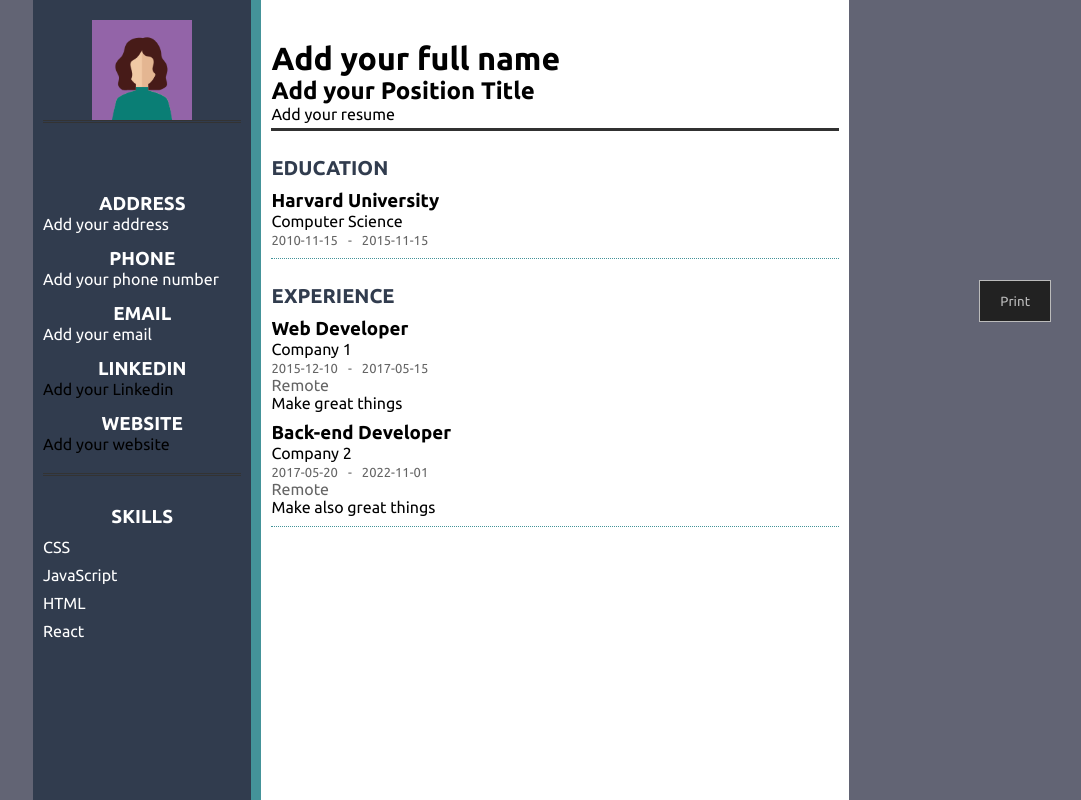
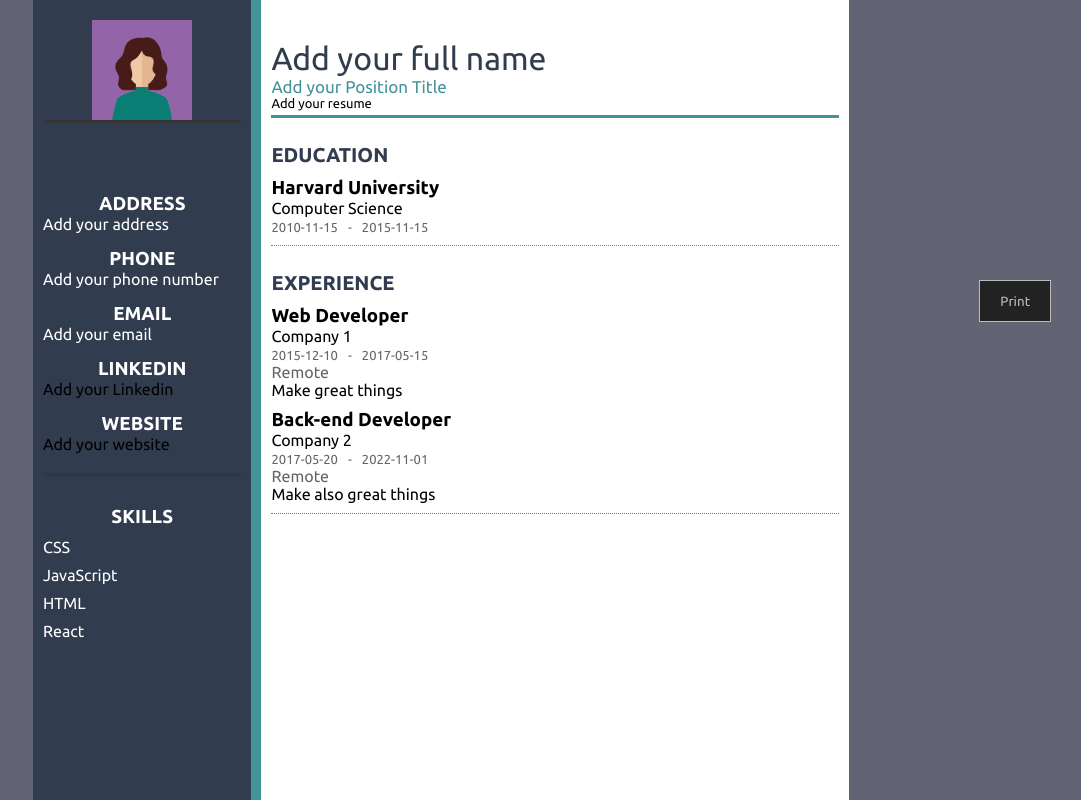
Before and after one commit to Luise8/The-Odin-Project-Projects, a React (Create React App) app in the folder full-stack-javascript/javascript/cv-project/: page / in a window 1280 px wide. Shown: the top 800 px of the page, without its empty margins (199-1280 px from the left). Built offline with nearby package versions, Linux system fonts and the light colour scheme.

Commit message:
Change to apply style selected
Change font and colors.

```diff
--- a/full-stack-javascript/javascript/cv-project/src/components/MainInformation.js
+++ b/full-stack-javascript/javascript/cv-project/src/components/MainInformation.js
@@ -129,7 +129,7 @@ class MainInformation extends Component {
         <div className="container-main-information">
           <div>
             <h1>{itemOverview[0].text}</h1>
-            <h2>{itemOverview[1].text}</h2>
+            <h3>{itemOverview[1].text}</h3>
             <p>{itemOverview[2].text}</p>
           </div>
           <div className="container-btn-main-inf">
--- a/full-stack-javascript/javascript/cv-project/src/styles/MainInformation.css
+++ b/full-stack-javascript/javascript/cv-project/src/styles/MainInformation.css
@@ -1,7 +1,7 @@
 .container-main-information {
   display: flex;
   gap: 14px;
-  border-bottom: 3px solid rgb(49, 49, 49);
+  border-bottom: 3px solid var(--borders);
   padding-bottom: 5px;
   position: relative;
 }
@@ -16,3 +16,21 @@
   top: 0;
   right: 5px;
 }
+
+.container-main-information h1 {
+  font-size: var(--first-title-font-size);
+  font-weight: var(--right-main-first-title-font-weight);
+  color: var(--right-main-first-title-color);
+}
+
+.container-main-information h3 {
+  font-size: var(--title-third-font-size);
+  font-weight: var(--right-main-title-third-special-font-weight);
+  color: var(--right-main-title-third-special-color);
+}
+
+.container-main-information p {
+  font-size: var(--paragraph-font-size);
+  font-weight: var(--paragraph-font-weight);
+  color: var(--right-main-paragraph-color);
+}
```
